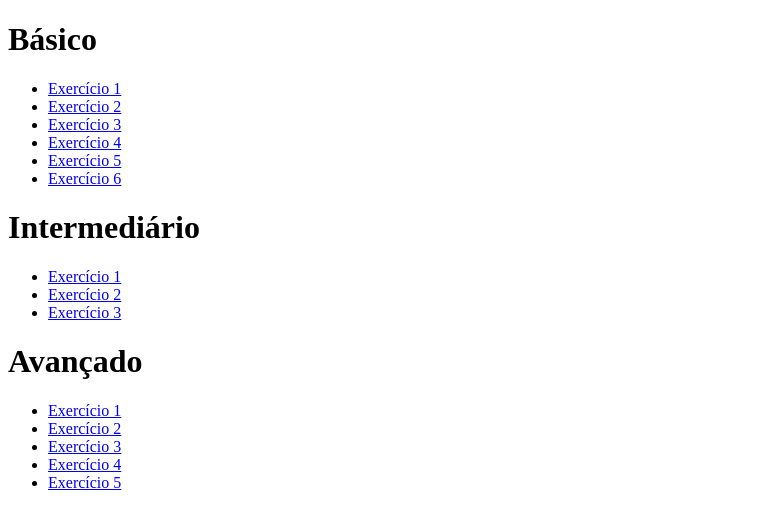
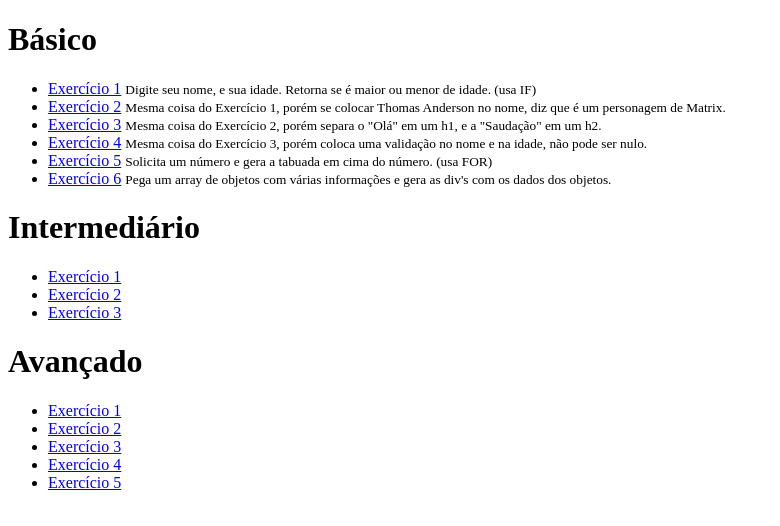
Before and after one commit to netocosta/exercicios_js, a plain HTML site: page index.html in a window 1280 px wide. Shown: the whole page, without its empty margins (0-780 px from the left). Drawn offline with Linux system fonts and the light colour scheme.

Commit message:
Descrição dos exercicios básicos

```diff
--- a/index.html
+++ b/index.html
@@ -12,12 +12,33 @@
 
     <h1>Básico</h1>
     <ul>
-        <li><a href="./basico/exercicio1/index.html">Exercício 1</a></li>
-        <li><a href="./basico/exercicio2/index.html">Exercício 2</a></li>
-        <li><a href="./basico/exercicio3/index.html">Exercício 3</a></li>
-        <li><a href="./basico/exercicio4/index.html">Exercício 4</a></li>
-        <li><a href="./basico/exercicio5/index.html">Exercício 5</a></li>
-        <li><a href="./basico/exercicio6/index.html">Exercício 6</a></li>
+        <li>
+            <a href="./basico/exercicio1/index.html">Exercício 1</a>
+            <small>Digite seu nome, e sua idade. Retorna se é
+                maior ou menor de idade. (usa IF)</small>
+        </li>
+        <li>
+            <a href="./basico/exercicio2/index.html">Exercício 2</a>
+            <small>Mesma coisa do Exercício 1, porém se colocar Thomas Anderson no nome, diz que é um personagem de
+                Matrix.</small>
+        </li>
+        <li>
+            <a href="./basico/exercicio3/index.html">Exercício 3</a>
+            <small>Mesma coisa do Exercício 2, porém separa o "Olá" em um h1, e a "Saudação" em um h2.</small>
+        </li>
+        <li>
+            <a href="./basico/exercicio4/index.html">Exercício 4</a>
+            <small>Mesma coisa do Exercício 3, porém coloca uma validação no nome e na idade, não pode ser nulo.</small>
+        </li>
+        <li>
+            <a href="./basico/exercicio5/index.html">Exercício 5</a>
+            <small>Solicita um número e gera a tabuada em cima do número. (usa FOR)</small>
+
+        </li>
+        <li>
+            <a href="./basico/exercicio6/index.html">Exercício 6</a>
+            <small>Pega um array de objetos com várias informações e gera as div's com os dados dos objetos.</small>
+        </li>
     </ul>
 
     <h1>Intermediário</h1>
```
